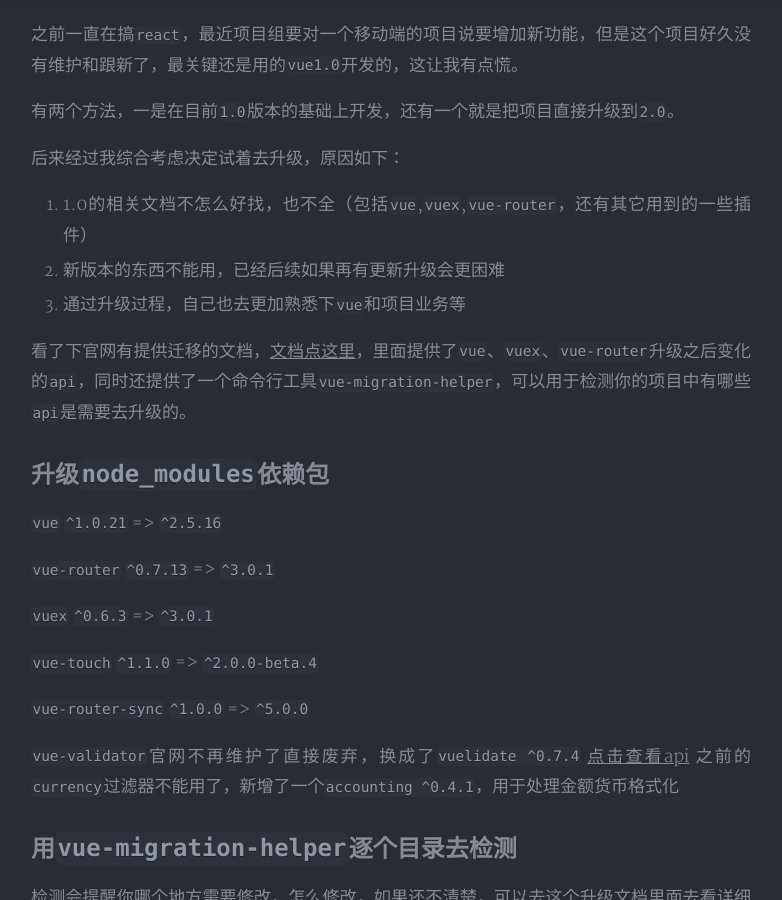
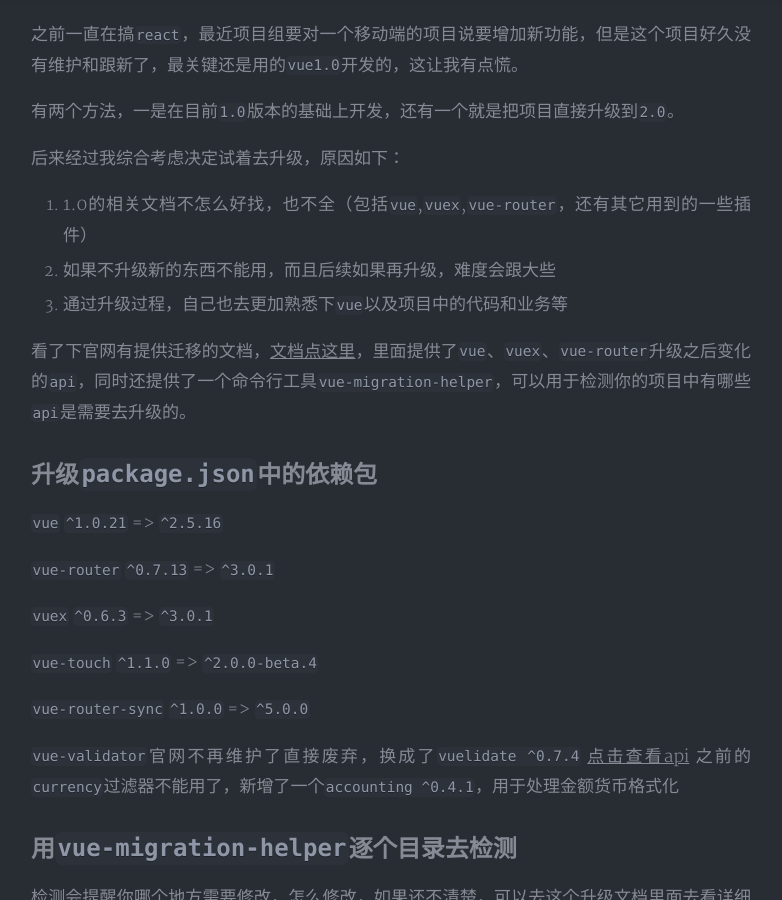
Before and after one commit to Bubble2/Bubble2.github.io, a Jekyll site: the page built from _posts/2018-08-16-vue-migration.md, in a window 1280 px wide and 900 px high, scrolled down 436 px. Shown: the whole window, without its empty margins (249-1031 px from the left). Built offline with Jekyll 4.4.1, drawn with Linux system fonts in a browser that asks for light colours; nearby versions of some CDN libraries; comment, search, counter and statistics services are not loaded; a style sheet for code colours, icons or effects is not loaded; some of the changed text lies outside the part shown.

Commit message:
add vue-migration

```diff
--- a/_posts/2018-08-16-vue-migration.md
+++ b/_posts/2018-08-16-vue-migration.md
@@ -16,13 +16,13 @@
 
 1. 1.0的相关文档不怎么好找，也不全（包括`vue`,`vuex`,`vue-router`，还有其它用到的一些插件）
 
-2. 新版本的东西不能用，已经后续如果再有更新升级会更困难
+2. 如果不升级新的东西不能用，而且后续如果再升级，难度会跟大些
 
-3. 通过升级过程，自己也去更加熟悉下`vue`和项目业务等
+3. 通过升级过程，自己也去更加熟悉下`vue`以及项目中的代码和业务等
 
 看了下官网有提供迁移的文档，[文档点这里](https://cn.vuejs.org/v2/guide/migration.html)，里面提供了`vue`、`vuex`、`vue-router`升级之后变化的`api`，同时还提供了一个命令行工具`vue-migration-helper`，可以用于检测你的项目中有哪些`api`是需要去升级的。
 
-## 升级`node_modules`依赖包
+## 升级`package.json`中的依赖包
 
 `vue`  `^1.0.21` => `^2.5.16`
 
```
Also changed, not shown: other parts of _posts/2018-08-16-vue-migration.md (+1 -1 lines).
